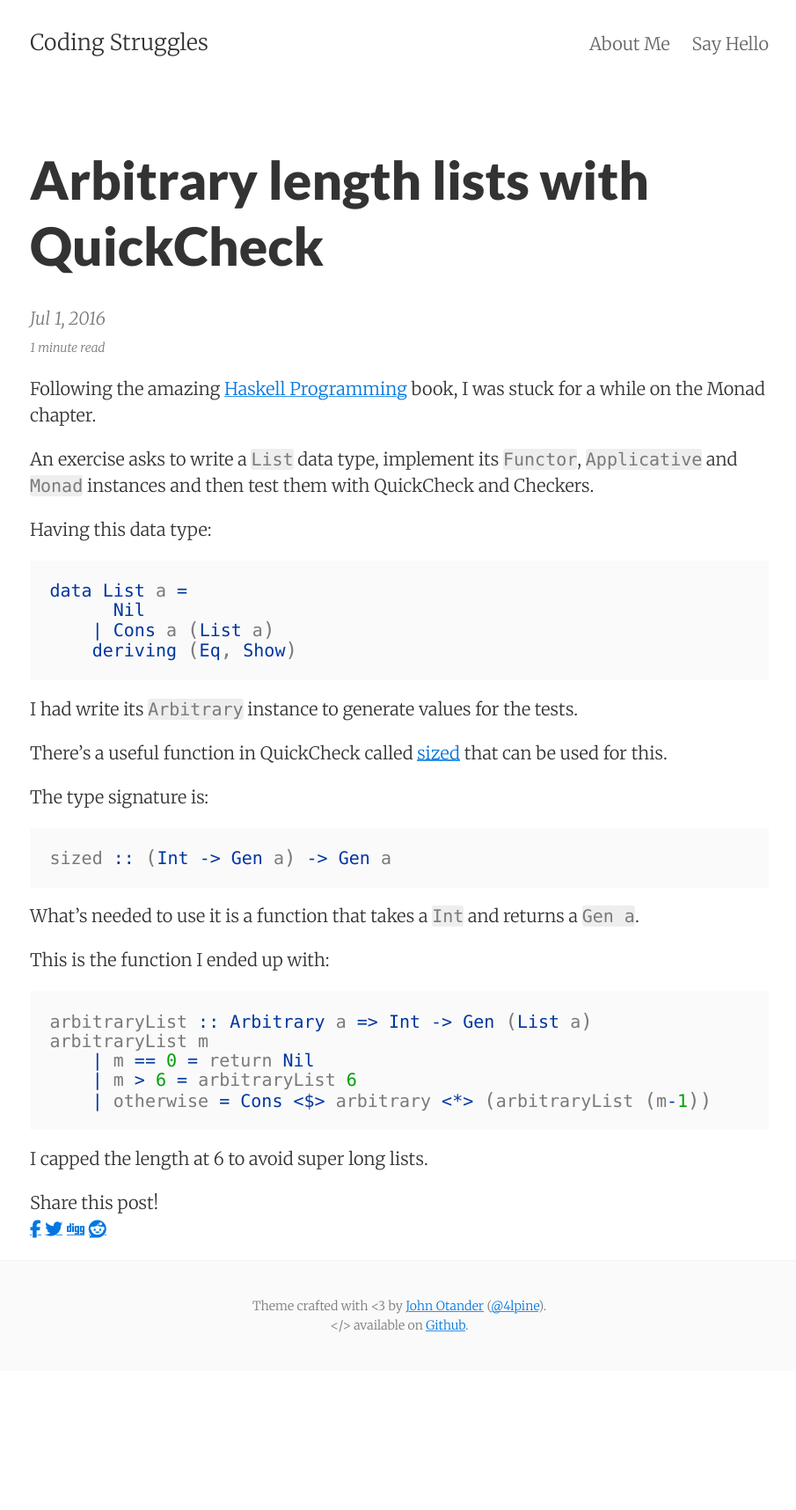
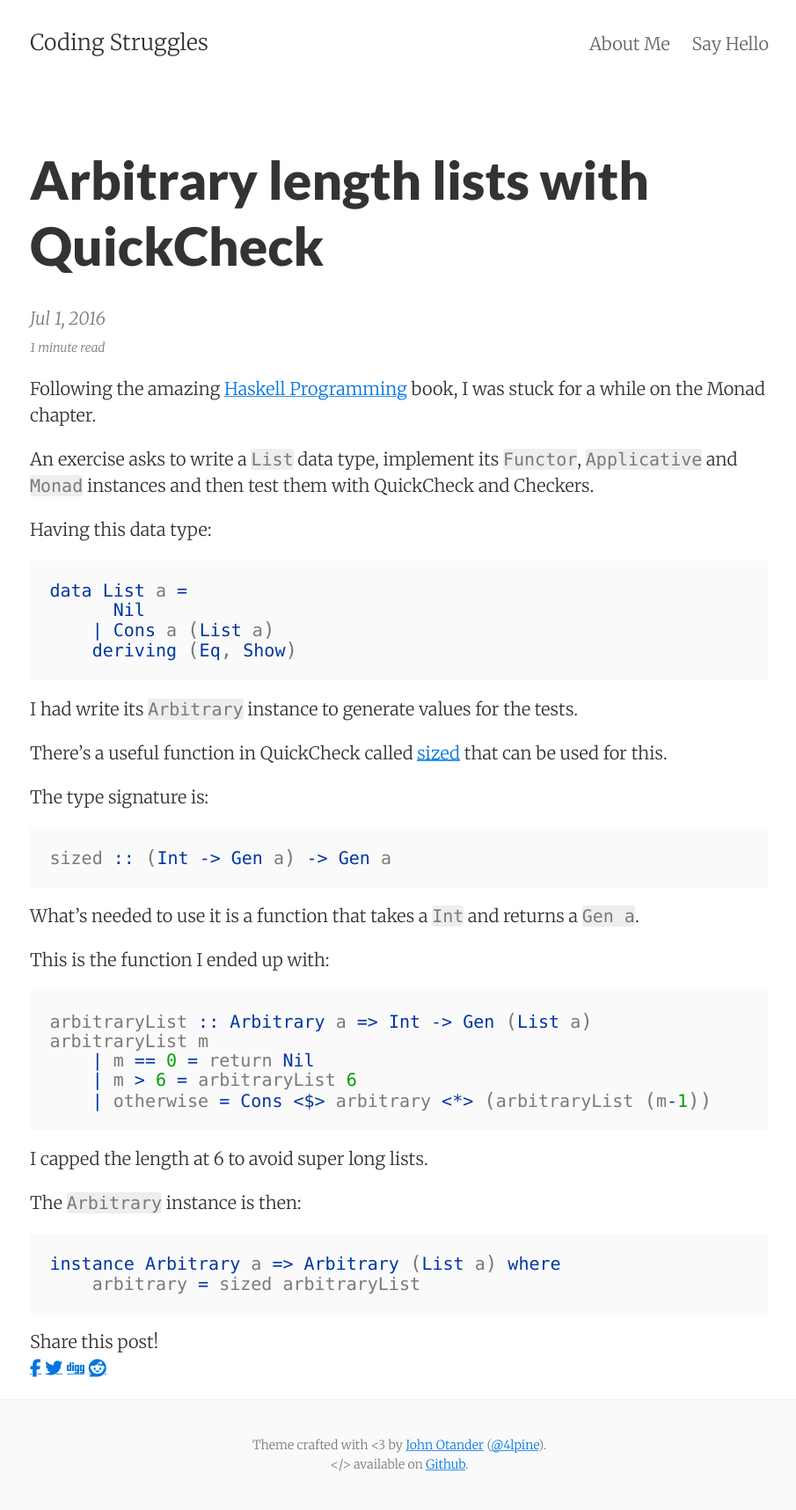
Before and after one commit to dariooddenino/dariooddenino.github.io, a Jekyll site: the page built from _posts/2016-07-01-arbitrary-length-lists-quickcheck.md, in a window 1280 px wide. Shown: the whole page at 88% size, without its empty margins (186-1091 px from the left). Built offline with Jekyll 4.4.1, drawn with Linux system fonts in a browser that asks for light colours; nearby versions of some CDN libraries; comment, search, counter and statistics services are not loaded; before the commit the page ends 1558 px from its top, so only the background shows below that.

Commit message:
quickcheck

````diff
--- a/_posts/2016-07-01-arbitrary-length-lists-quickcheck.md
+++ b/_posts/2016-07-01-arbitrary-length-lists-quickcheck.md
@@ -2,7 +2,7 @@
 layout:     post
 title:      Arbitrary length lists with QuickCheck
 date:       2016-07-01 09:32:11
-summary:    Using **sized** to build arbitrary length lists for QuickCheck
+summary:    Using sized to build arbitrary length lists for QuickCheck
 categories: haskell
 ---
 
@@ -45,3 +45,10 @@ arbitraryList m
 ```
 
 I capped the length at 6 to avoid super long lists.
+
+The `Arbitrary` instance is then:
+
+```haskell
+instance Arbitrary a => Arbitrary (List a) where
+    arbitrary = sized arbitraryList
+```
````
